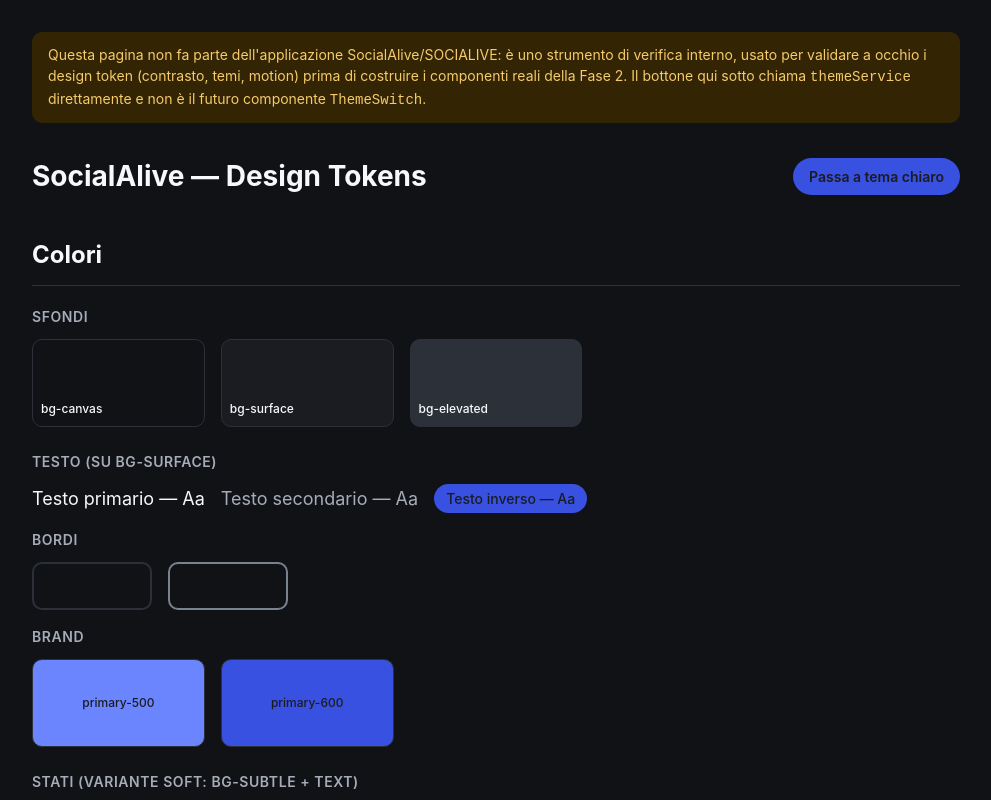
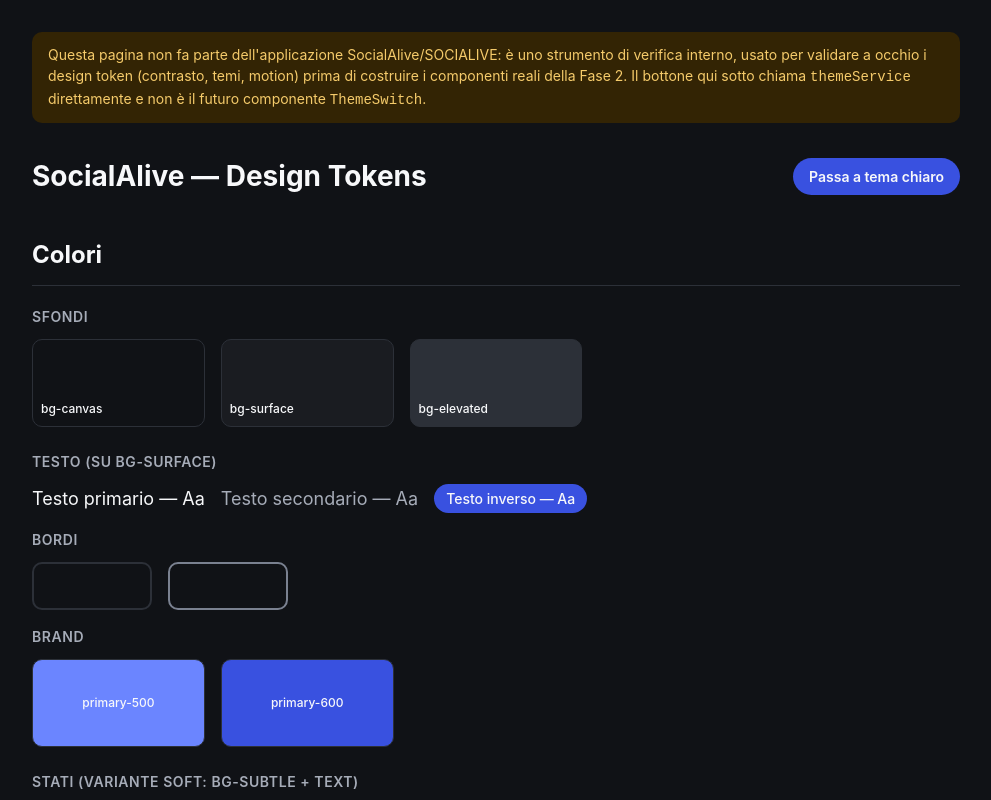
Before and after one commit to LassApp/SOCIALIVE---Interactive-Cybersecurity-Learning-Platform, a plain HTML site: page style-guide.html in a window 1280 px wide. Both pictures are taken after a click on the button "Passa a tema scuro". Shown: the top 800 px of the page, without its empty margins (144-1135 px from the left). Drawn offline with Linux system fonts and the light colour scheme.

Commit message:
Adjust text-inverse color for dark theme
Updated text-inverse color for better contrast in dark theme.

```diff
--- a/css/themes/theme-dark.css
+++ b/css/themes/theme-dark.css
@@ -27,10 +27,19 @@
   --sl-color-bg-hover: rgba(247, 248, 250, 0.06);
   --sl-color-bg-active: rgba(247, 248, 250, 0.1);
 
-  /* Testo — text-primary/-surface: 16.04:1, text-secondary: 7.48:1 */
+  /* Testo — text-primary/-surface: 16.04:1, text-secondary: 7.48:1.
+     text-inverse è FISSO su gray-50 in entrambi i temi (non un flip
+     "opposto al tema" come gli altri token di questo blocco): è usato
+     esclusivamente per testo sopra riempimenti a colore fisso
+     (primary-600 nel Button primario, nel fallback di Avatar), che non
+     cambiano con il tema. Il valore precedente (gray-900) dava 2.78:1
+     su primary-600 in Dark — sotto la soglia AA 4.5:1 per testo normale.
+     Bug trovato e corretto in Fase 2 Step 3 durante la verifica dei
+     nuovi accostamenti per ThemeSwitch/Input. Ora: 5.77:1 in entrambi
+     i temi (invariato in Light, corretto in Dark). */
   --sl-color-text-primary: var(--sl-palette-gray-50);
   --sl-color-text-secondary: var(--sl-palette-gray-400);
-  --sl-color-text-inverse: var(--sl-palette-gray-900);
+  --sl-color-text-inverse: var(--sl-palette-gray-50);
 
   /* Bordi — strong verificato 4.36:1 su bg-surface */
   --sl-color-border-subtle: var(--sl-palette-gray-800);
```
